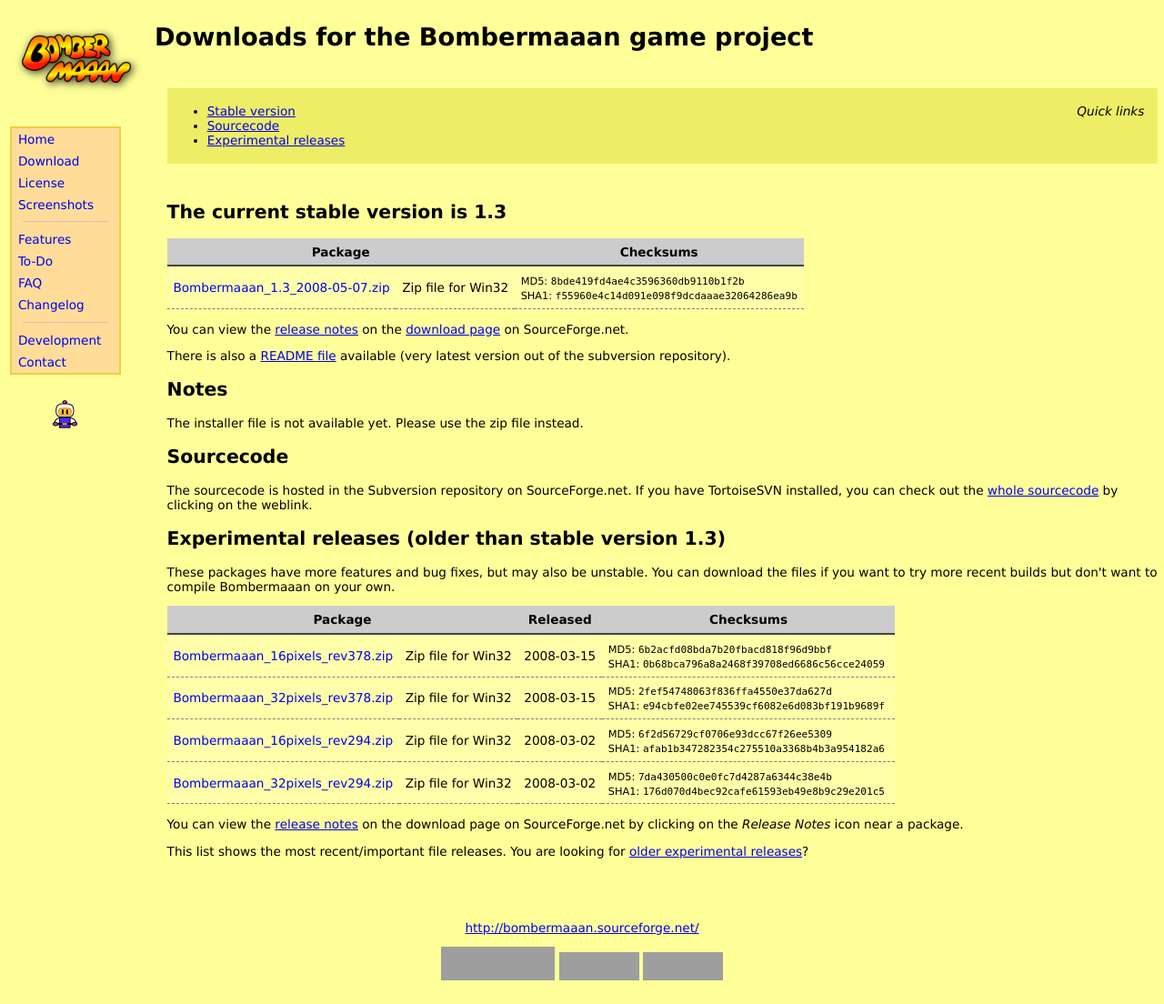
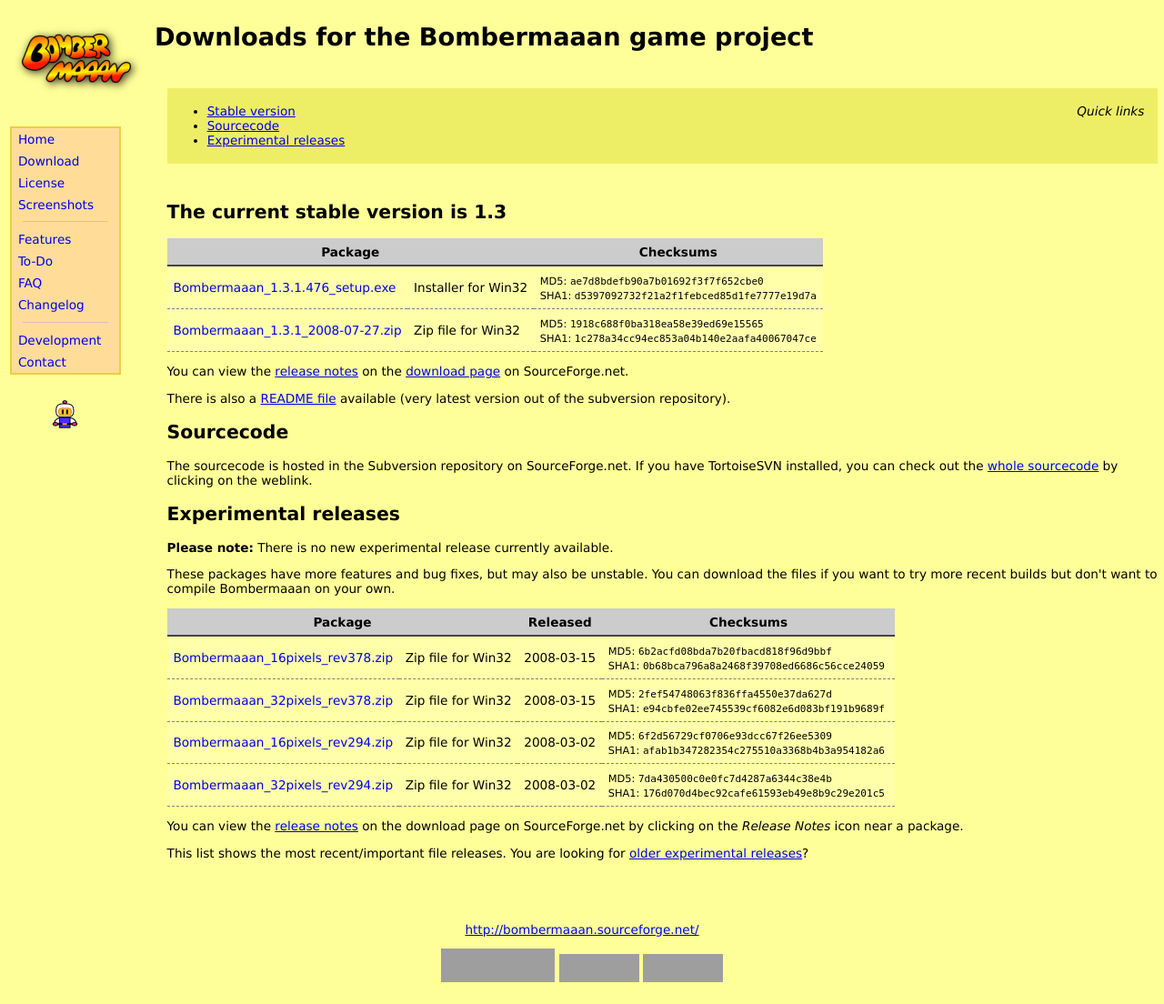
Before and after one commit to talregev/Bombermaaan, a PHP site: page /download.php in a window 1280 px wide. Shown: the whole page at 91% size. Before the commit the page ends 1078 px from the top, so only its background shows below. Run offline with PHP 8.4, Linux system fonts and the light colour scheme; grey boxes are pictures that could not be loaded.

Commit message:
Updated for current release 1.3.1
git-svn-id: https://svn.code.sf.net/p/bombermaaan/code/trunk@480 7fe5b47a-8640-0410-b185-a85574715510

```diff
--- a/web/download.php
+++ b/web/download.php
@@ -8,19 +8,17 @@ $webpage->head();
 
 $downloads = array(
 	"stable" => array(
-		/** not available yet
 		array(
-		"Bombermaaan_1.02_Setup.exe",
+		"Bombermaaan_1.3.1.476_setup.exe",
 		"Installer for Win32",
-		"4a708baed1d671be6ff0ba14bcd851e2", // MD5
-		"d57361ee3c83f4cd03bee0d881f14a02b6a953ad"  // SHA1
+		"ae7d8bdefb90a7b01692f3f7f652cbe0", // MD5
+		"d5397092732f21a2f1febced85d1fe7777e19d7a"  // SHA1
 		),
-		**/
 		array(
-		"Bombermaaan_1.3_2008-05-07.zip",
+		"Bombermaaan_1.3.1_2008-07-27.zip",
 		"Zip file for Win32",
-		"8bde419fd4ae4c3596360db9110b1f2b",  // MD5
-		"f55960e4c14d091e098f9dcdaaae32064286ea9b",  // SHA1
+		"1918c688f0ba318ea58e39ed69e15565",  // MD5
+		"1c278a34cc94ec853a04b140e2aafa40067047ce",  // SHA1
 		),
 		/** not available yet
 		array(
@@ -168,38 +166,24 @@ foreach ( $downloads[ "stable" ] as $item ) {
 </table>
 
 <p>
-You can view the <a href="https://sourceforge.net/project/shownotes.php?release_id=597845&amp;group_id=81520">release notes</a> on the <a href="https://sourceforge.net/project/showfiles.php?group_id=81520">download page</a> on SourceForge.net.
+You can view the <a href="https://sourceforge.net/project/shownotes.php?release_id=615987&amp;group_id=81520">release notes</a> on the <a href="https://sourceforge.net/project/showfiles.php?group_id=81520">download page</a> on SourceForge.net.
 </p>
 
 <p>
 There is also a <a href="http://bombermaaan.svn.sourceforge.net/viewvc/*checkout*/bombermaaan/trunk/docs/Readme.html">README file</a> available (very latest version out of the subversion repository).
 </p>
 
-<h2>Notes</h2>
-
-<p>
-The installer file is not available yet. Please use the zip file instead.
-</p>
-
-<!--
-<p>
-The installer was tested on Win XP with ServicePack 2 and Win Vista. Please note, if you install Bombermaaan on Vista to the default program files directory, the configuration and log file cannot be created. However, you can play the game. But the settings weren't remembered when you start the game the next time. To avoid this, you can install Bombermaaan to a different directory, for example &quot;C:\Bombermaaan&quot;.<br />
-You need administrative rights for installing Bombermaaan. This is considered to be changed in the future.
-<br />
-The uninstaller was tested on Win XP with ServicePack 2 and Win Vista.
-</p>
-
-<p>
-If you don't want to use the installer, you can also download the Zip file and unzip the folder somewhere and run Bombermaaan.exe from there. Please ensure to unzip the whole directory, not only Bombermaaan.exe.
-</p>
--->
-
 <h2><a id="sourcecode">Sourcecode</a></h2>
 
 The sourcecode is hosted in the Subversion repository on SourceForge.net.
 If you have TortoiseSVN installed, you can check out the <a href="tsvn:https://bombermaaan.svn.sourceforge.net/svnroot/bombermaaan/trunk">whole sourcecode</a> by clicking on the weblink.
 
-<h2><a id="experimental">Experimental releases (older than stable version 1.3)</a></h2>
+<h2><a id="experimental">Experimental releases</a></h2>
+
+<p>
+<strong>Please note:</strong>
+There is no new experimental release currently available.
+</p>
 
 <p>
 These packages have more features and bug fixes, but may also be unstable.
```
